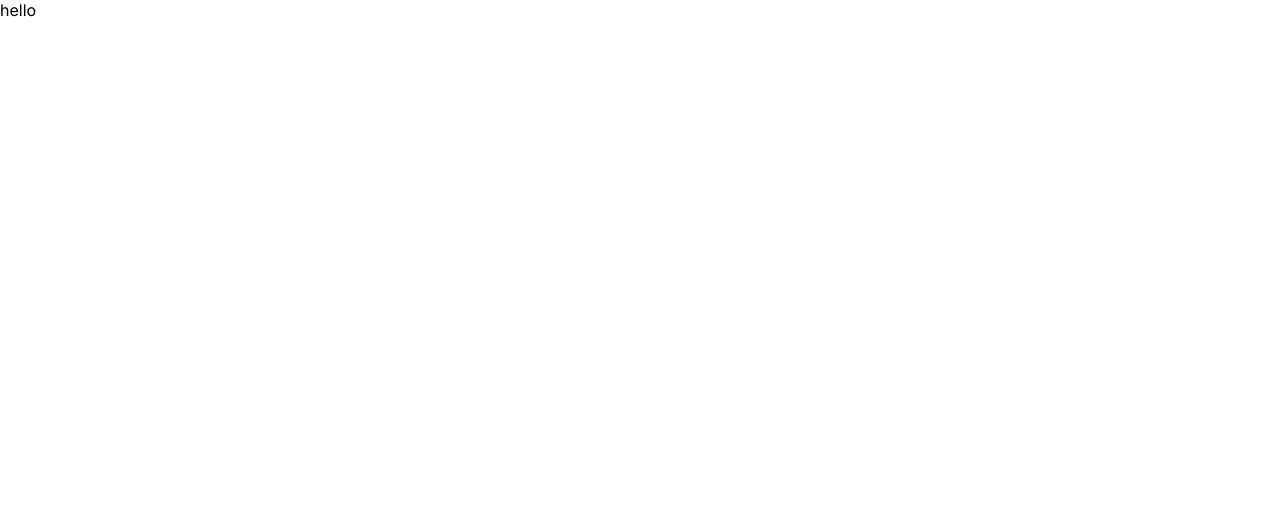
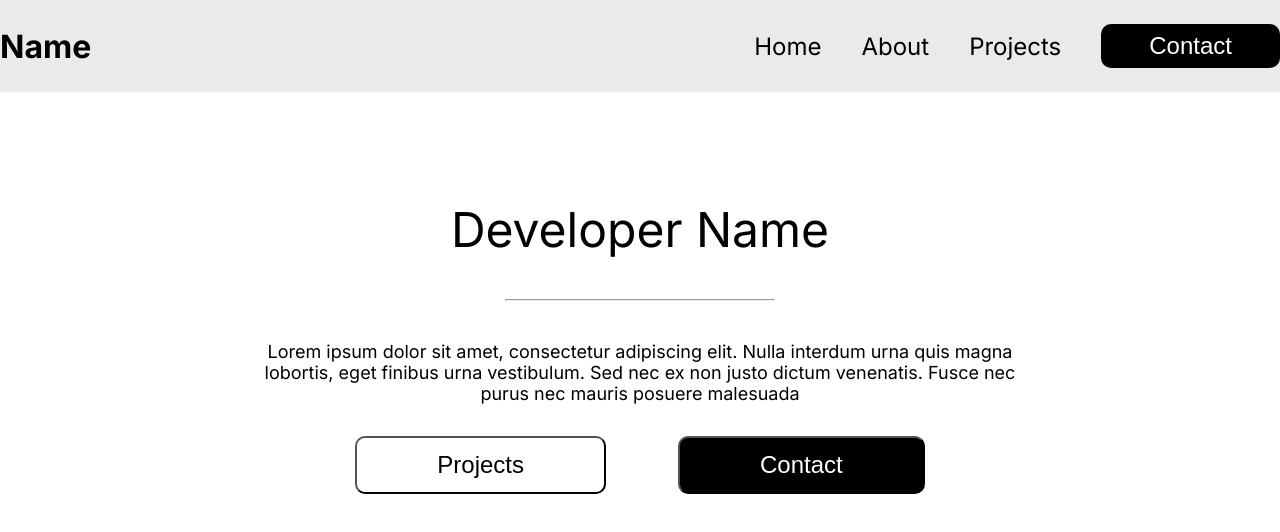
Before and after one commit to sudheermishra/My-Portfolio, a React (Create React App) app: page / in a window 1280 px wide. Shown: the top 532 px of the page. Built offline with nearby package versions, Linux system fonts and the light colour scheme.

Commit message:
changes in app.js

```diff
--- a/src/App.js
+++ b/src/App.js
@@ -3,8 +3,10 @@ import Main from "./components/Main/Main";
 import Header from "./components/Header/Header";
 function App() {
   return (
-    <div className="App">
-           hello
+    <div>
+       <Header/>
+       <Main/>
+
     </div>
   );
 }
```
